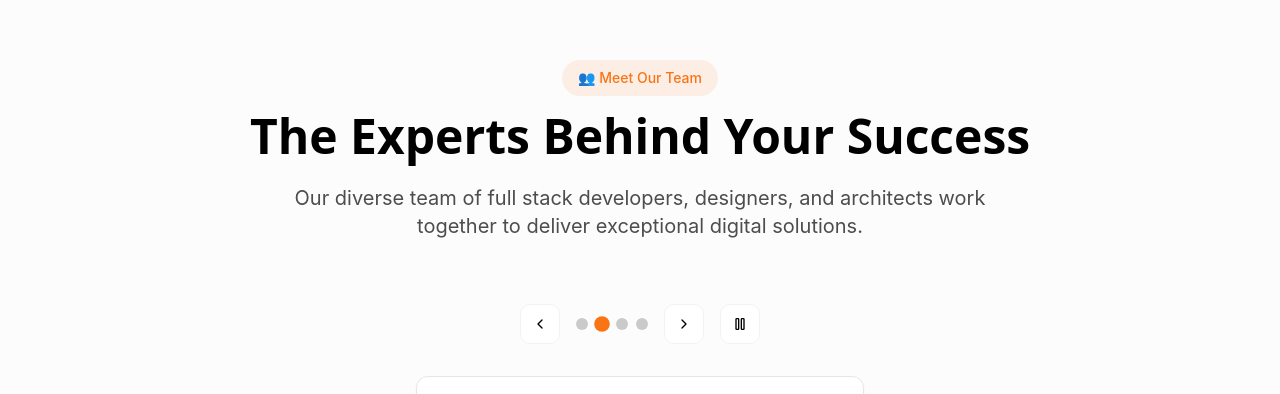
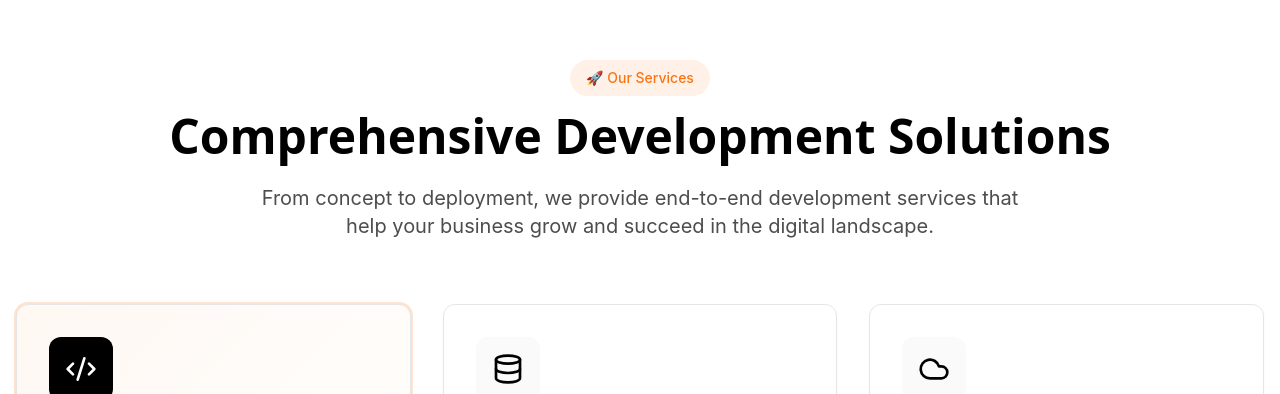
Before and after one commit to AdepuSanjay/sparcx-next-evolution, a React (Vite) app: page / in a window 1280 px wide. Shown: the part 1549-1943 px from the top of the page. Built offline with nearby package versions, Linux system fonts and the light colour scheme.

Commit message:
Update Index.tsx

```diff
--- a/src/pages/Index.tsx
+++ b/src/pages/Index.tsx
@@ -14,7 +14,7 @@ const Index = () => {
       <Navigation />
       <Hero />
       <AboutSection />
-      <TeamSection />
+
       <ServicesSection />
       <TechStackSection />
       <ProjectsSection />
```
